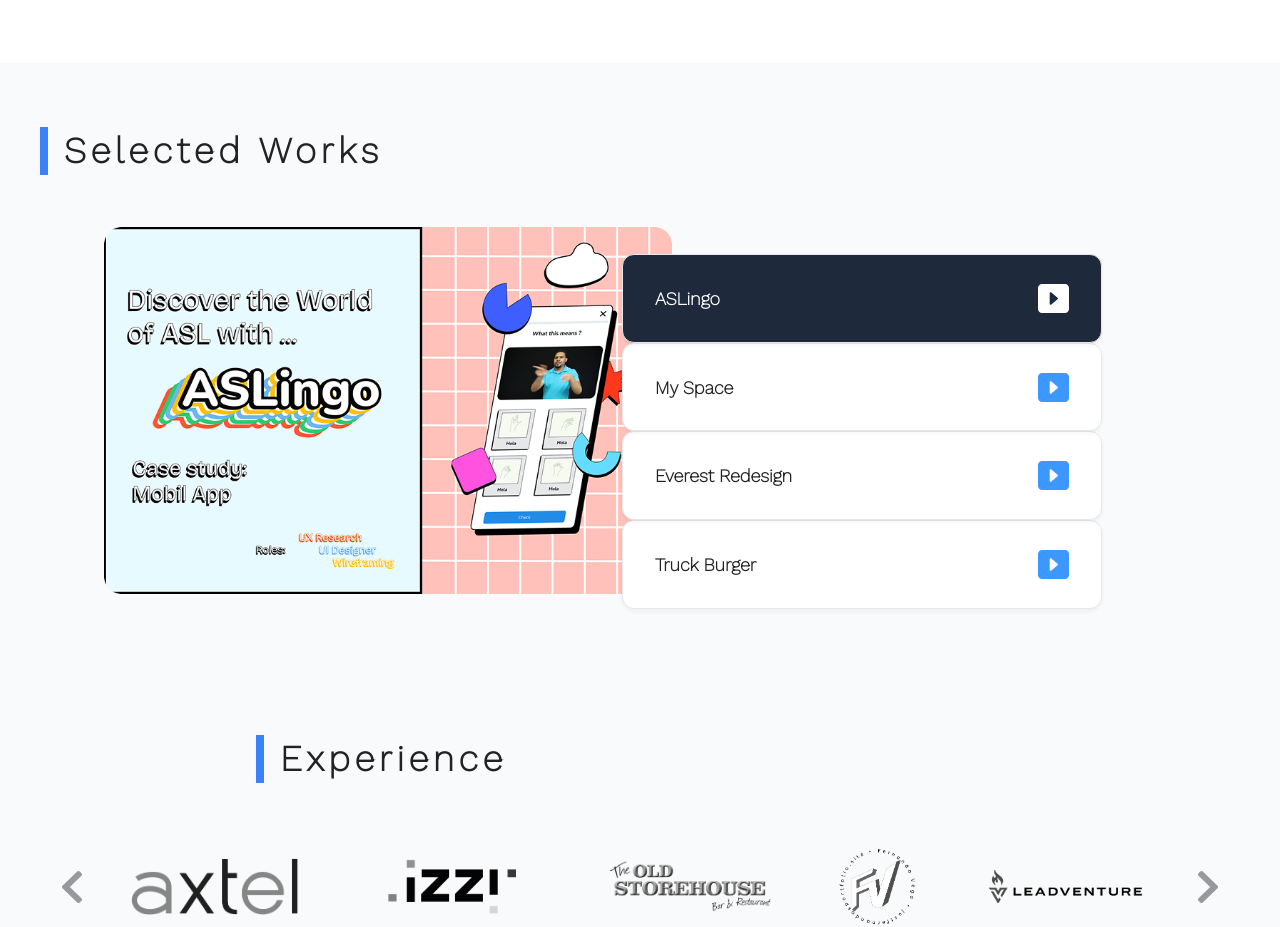
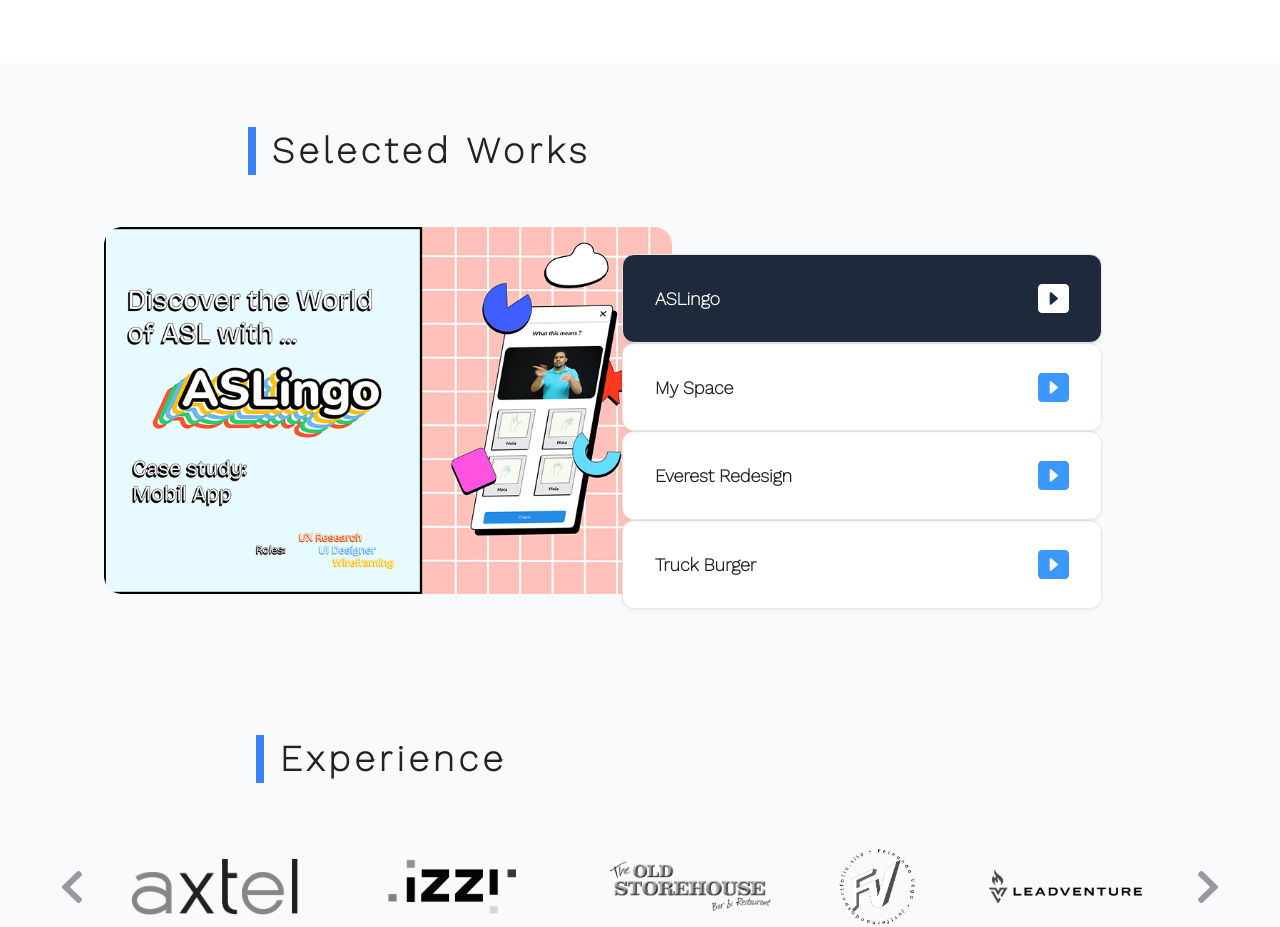
Before and after one commit to fernandovega031/justfernandoportfolio, a React (Vite) app: page / in a window 1280 px wide. Shown: the part 900-1827 px from the top of the page. Built offline with nearby package versions, Linux system fonts and the light colour scheme.

Commit message:
Fixing Select Work padding left

```diff
--- a/src/components/sections/SelectedWork/Selected.module.css
+++ b/src/components/sections/SelectedWork/Selected.module.css
@@ -159,6 +159,11 @@
     left: -33%;
   }
 
+  .titleContainer {
+  margin-left: 14rem;
+  margin-bottom: clamp(1.5rem, 4vw, 3rem);
+}
+
   .projectCard:nth-child(1) {
     z-index: 4;
   }
```
